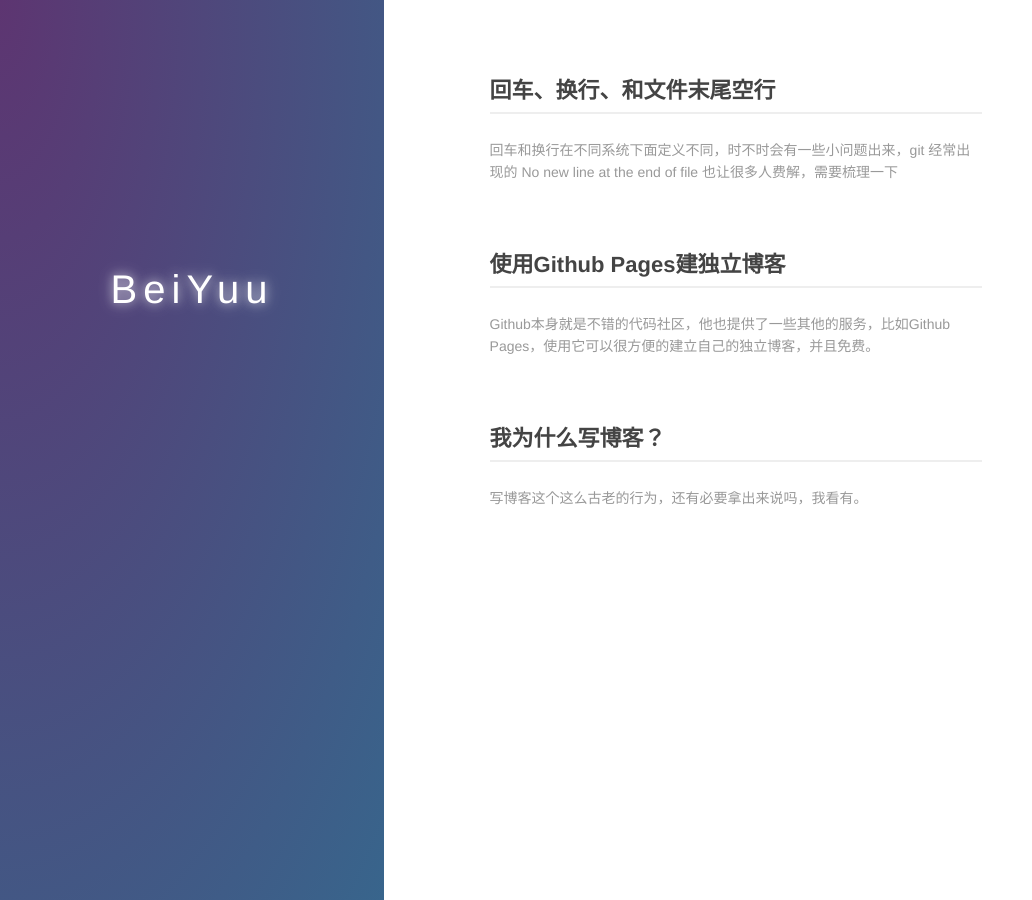
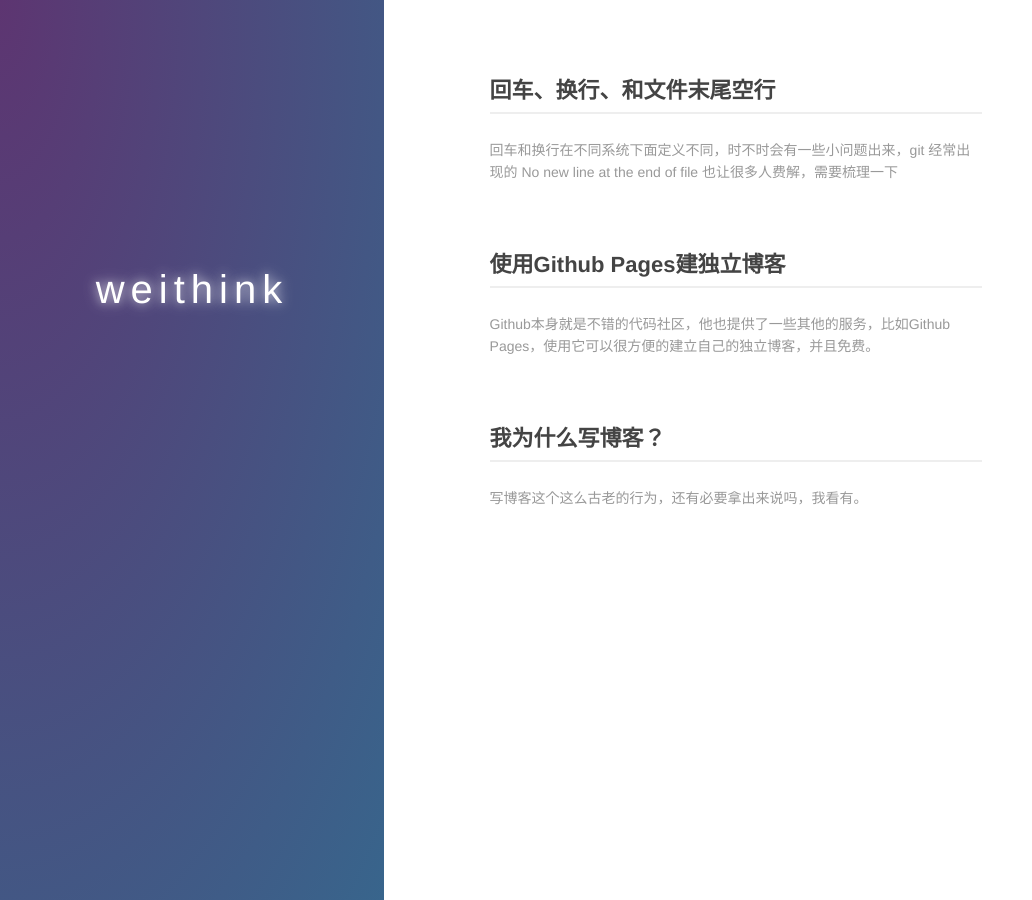
Before and after one commit to weithink/weithink.github.io, a Jekyll site: the page built from index.md, in a window 1280 px wide. Shown: the whole page, without its empty margins (0-1032 px from the left). Built offline with Jekyll 4.4.1, drawn with Linux system fonts in a browser that asks for light colours.

Commit message:
再次提交

```diff
--- a/_config.yml
+++ b/_config.yml
@@ -1,6 +1,6 @@
 permalink: /:title
 
-title: BeiYuu.com
-url: http://beiyuu.com
+title: weithink
+url: http://weithink.github.io
 feed: /atom.xml
-author_info: <a href="http://beiyuu.com/">BeiYuu</a>
+author_info: <a href="http://weithink.github.io/">weithink</a>
--- a/index.md
+++ b/index.md
@@ -6,10 +6,10 @@ layout: default
   <div class="index-wrapper">
     <div class="aside">
       <div class="info-card">
-        <h1>BeiYuu</h1>
-        <a href="http://weibo.com/beiyuu/" target="_blank"><img src="http://www.weibo.com/favicon.ico" alt="" width="25"/></a>
-        <a href="http://www.douban.com/people/beiyuu/" target="_blank"><img src="http://www.douban.com/favicon.ico" alt="" width="22"/></a>
-        <a href="http://instagram.com/beiyuu/" target="_blank"><img src="http://d36xtkk24g8jdx.cloudfront.net/bluebar/00c6602/images/ico/favicon.ico" alt="" width="22"/></a>
+        <h1>weithink</h1>
+        <a href=" " target="_blank"><img src="http://www.weibo.com/favicon.ico" alt="" width="25"/></a>
+        <a href=" " target="_blank"><img src="http://www.douban.com/favicon.ico" alt="" width="22"/></a>
+        <a href="" target="_blank"><img src="http://d36xtkk24g8jdx.cloudfront.net/bluebar/00c6602/images/ico/favicon.ico" alt="" width="22"/></a>
       </div>
       <div id="particles-js"></div>
     </div>
```
